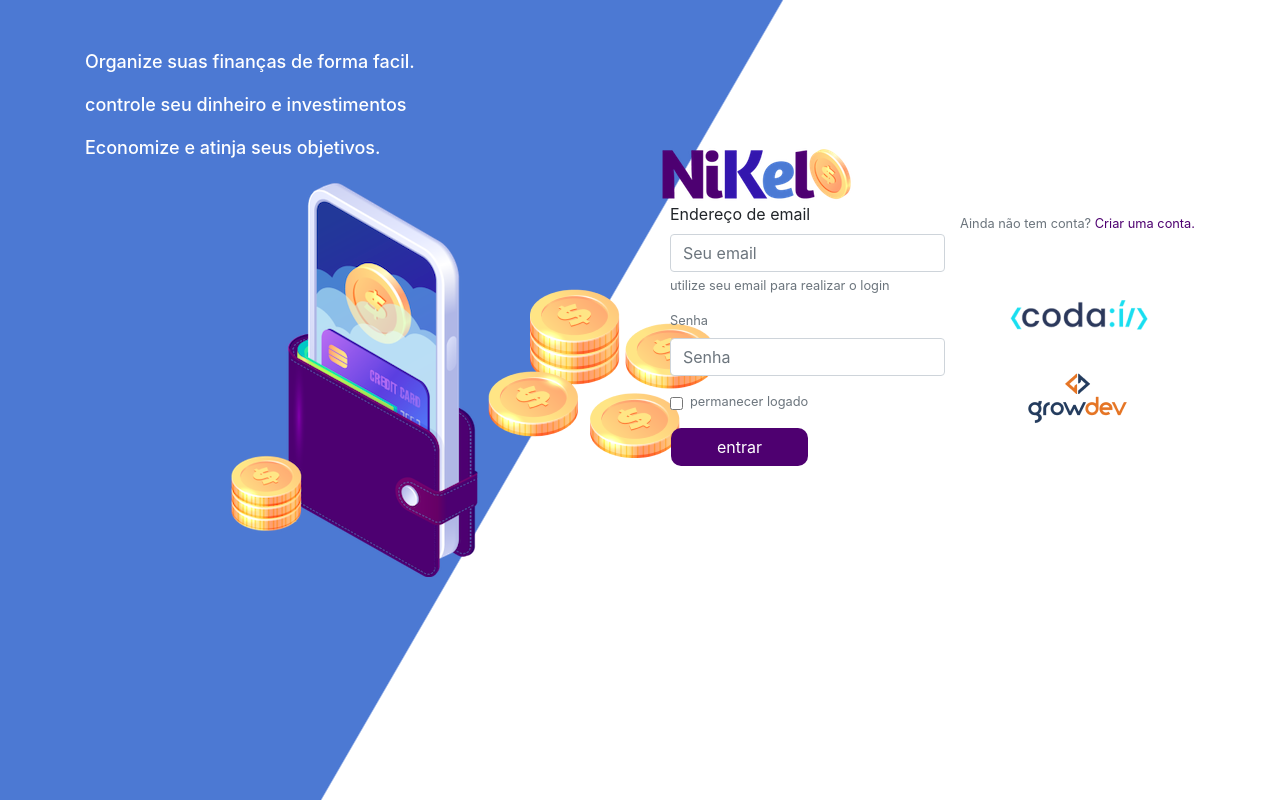
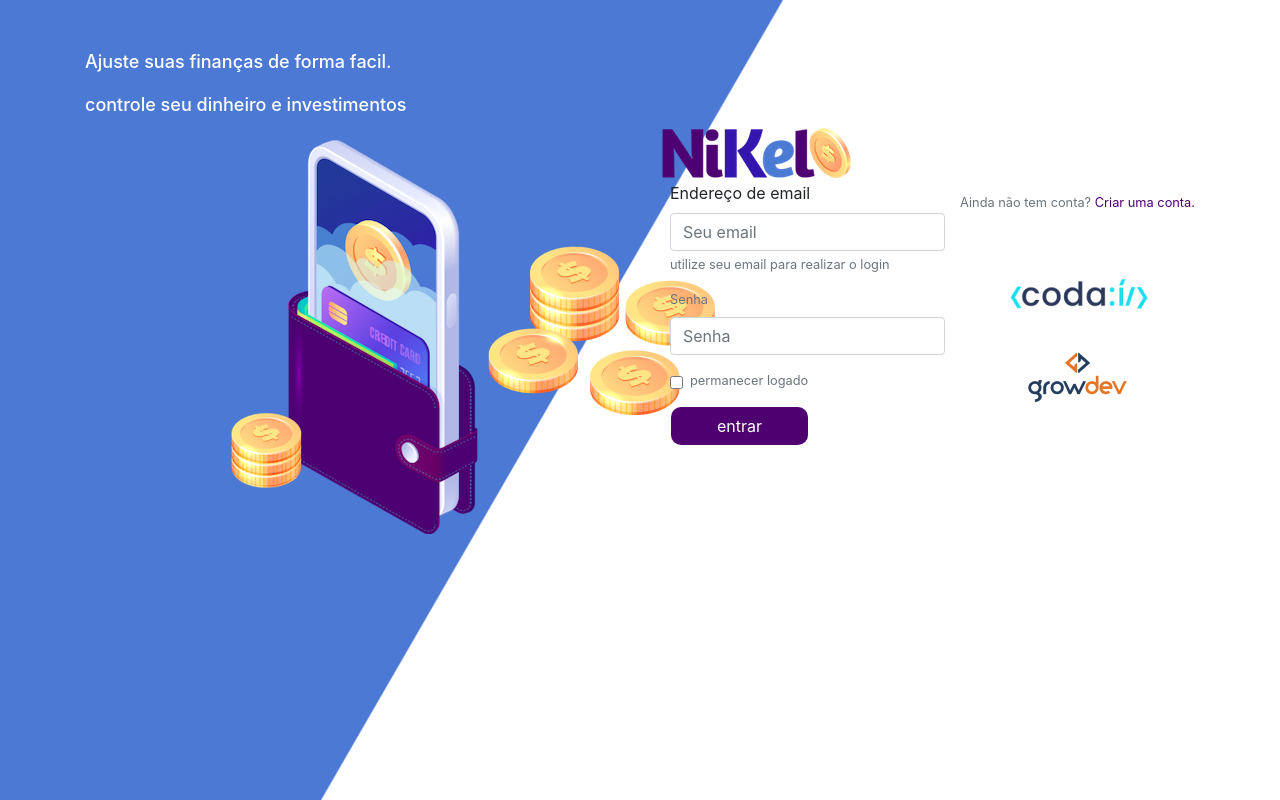
Before and after one commit to EduardoBarbosa1/nikel, a plain HTML site: page public/index.html in a window 1280 px wide. Drawn offline with nearby package versions, Linux system fonts and the light colour scheme.

Commit message:
alterado o text login

```diff
--- a/public/index.html
+++ b/public/index.html
@@ -17,9 +17,8 @@
             <div class="row vh-100">
                 <div class="col d-flex justify-content-center my-5 flex-column">
                     <div class="text-login">
-                        <p>Organize suas finanças de forma facil.</p>
+                        <p>Ajuste suas finanças de forma facil.</p>
                         <p>controle seu dinheiro e investimentos</p>
-                        <p>Economize e atinja seus objetivos.</p>
                     </div>
                     <div class="text-center">
                         <img src="./assets/images/pocket.png" alt="image pocket" class="img-fluid" srcset="">
```
